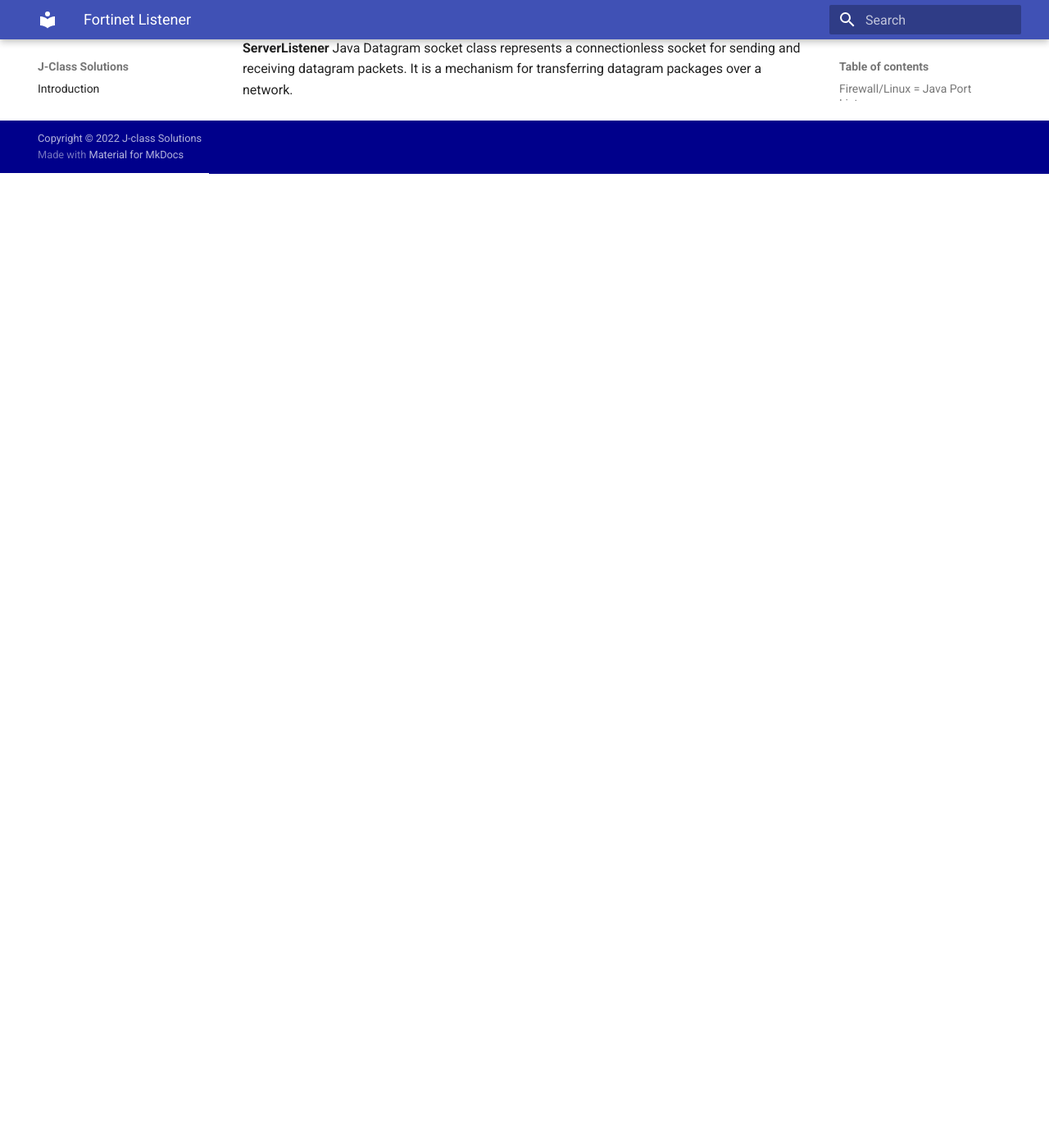
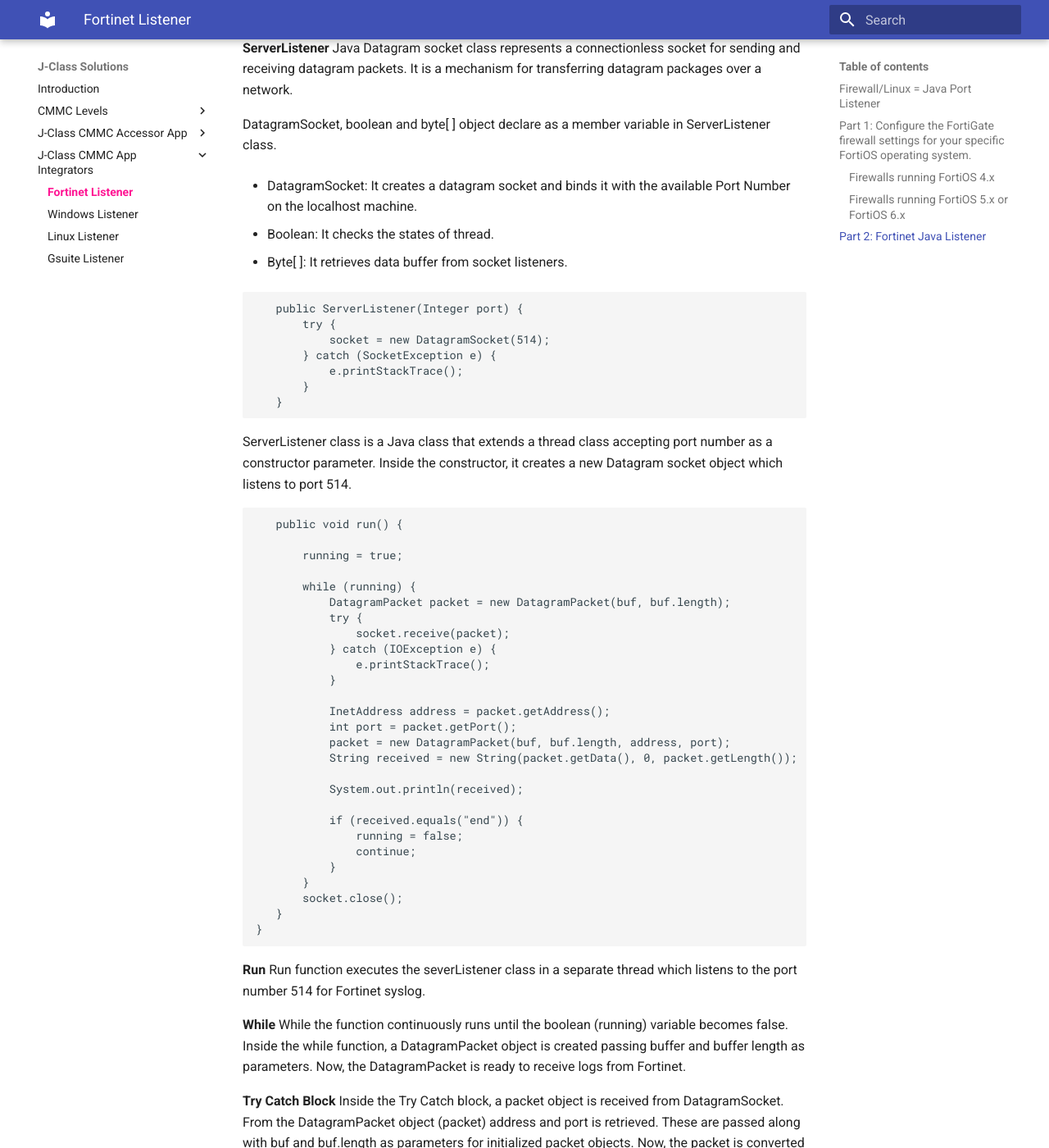
Before and after one commit to JClass-Security/mkdocs-jclass, an MkDocs documentation site: the page built from content/App-integrators/fortinet.md, in a window 1280 px wide and 1400 px high, scrolled down 1853 px. Shown: the whole window at 82% size. Built offline with MkDocs 1.6.1 and Material for MkDocs 9.7.7, drawn with Linux system fonts in a browser that asks for light colours; before the commit the page ends 2064 px from its top, so only the background shows below that; some of the changed text lies outside the part shown.

Commit message:
Fortinet listner

````diff
--- a/content/App-integrators/fortinet.md
+++ b/content/App-integrators/fortinet.md
@@ -63,3 +63,110 @@
 
 **ServerListener**
 Java Datagram socket class represents a connectionless socket for sending and receiving datagram packets. It is a mechanism for transferring datagram packages over a network.
+
+DatagramSocket, boolean and byte[ ] object declare as a member variable in ServerListener class.
+
+* DatagramSocket: It creates a datagram socket and binds it with the available Port Number on the localhost machine.
+
+* Boolean: It checks the states of thread.
+
+* Byte[ ]: It retrieves data buffer from socket listeners.
+
+```
+   public ServerListener(Integer port) {
+       try {
+           socket = new DatagramSocket(514);
+       } catch (SocketException e) {
+           e.printStackTrace();
+       }
+   }
+```
+
+ServerListener class is a Java class that extends a thread class accepting port number as a constructor parameter. Inside the constructor, it creates a new Datagram socket object which listens to port 514.
+
+```
+   public void run() {
+
+       running = true;
+
+       while (running) {
+           DatagramPacket packet = new DatagramPacket(buf, buf.length);
+           try {
+               socket.receive(packet);
+           } catch (IOException e) {
+               e.printStackTrace();
+           }
+
+           InetAddress address = packet.getAddress();
+           int port = packet.getPort();
+           packet = new DatagramPacket(buf, buf.length, address, port);
+           String received = new String(packet.getData(), 0, packet.getLength());
+
+           System.out.println(received);
+
+           if (received.equals("end")) {
+               running = false;
+               continue;
+           }
+       }
+       socket.close();
+   }
+}
+```
+
+**Run**
+Run function executes the severListener class in a separate thread which listens to the port number 514 for Fortinet syslog.
+
+**While**
+While the function continuously runs until the boolean (running) variable becomes false. Inside the while function, a DatagramPacket object is created passing buffer and buffer length as parameters.
+Now, the DatagramPacket is ready to receive logs from Fortinet.
+
+**Try Catch Block**
+Inside the Try Catch block, a packet object is received from DatagramSocket. From the DatagramPacket object (packet) address and port is retrieved. These are passed along with buf and buf.length as parameters for initialized packet objects. Now, the packet is converted to a new string object to retrieve the data in readable format.
+
+When Fortinet syslog sends the string “end” to the Java listener then the thread stops and the connection closes.
+
+**Compiled Java File**
+
+```
+public class ServerListener extends Thread {
+   private DatagramSocket socket;
+   private boolean running;
+   private byte[] buf = new byte[256];
+
+   public ServerListener(Integer port) {
+       try {
+           socket = new DatagramSocket(514);
+       } catch (SocketException e) {
+           e.printStackTrace();
+       }
+   }
+
+   public void run() {
+
+       running = true;
+
+       while (running) {
+           DatagramPacket packet = new DatagramPacket(buf, buf.length);
+           try {
+               socket.receive(packet);
+           } catch (IOException e) {
+               e.printStackTrace();
+           }
+
+           InetAddress address = packet.getAddress();
+           int port = packet.getPort();
+           packet = new DatagramPacket(buf, buf.length, address, port);
+           String received = new String(packet.getData(), 0, packet.getLength());
+
+           System.out.println(received);
+
+           if (received.equals("end")) {
+               running = false;
+               continue;
+           }
+       }
+       socket.close();
+   }
+}
+```
````
Also changed, not shown: content/cmmc/level-two/access.md (+1 -1 lines).
